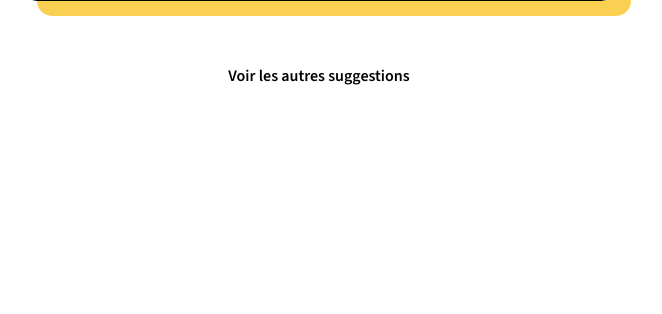
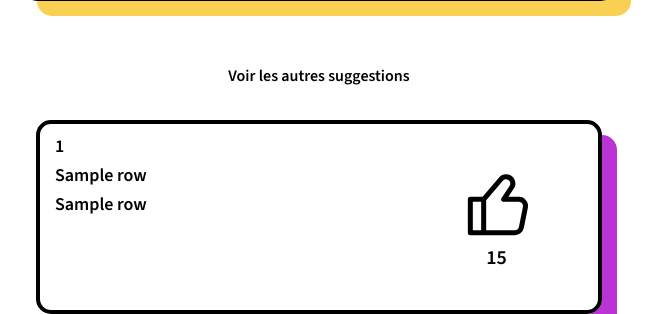
Before and after one commit to YoussefSNK/Epsi-Matos, a Flask app: template templates/suggestions.html in a window 1280 px wide. Shown: the part 690-1004 px from the top of the page, without its empty margins (321-983 px from the left). Before the commit the page ends 775 px from the top, so only its background shows below. Run offline with Flask 3, Linux system fonts and the light colour scheme; the template is opened without the code that fills it: most values are stand-ins (such as "Sample title", 1, 10 or a date in 2020); some libraries are stand-ins or nearby versions.

Commit message:
Show every suggestion + CSS changes

```diff
--- a/__init__.py
+++ b/__init__.py
@@ -77,7 +77,7 @@ def ReadBDD():
         data = cursor.fetchall()
         conn.close()
 
-        return render_template('read_data.html', data=data)
+        return render_template('home.html', data=data)
     else:
         return redirect('/sign_in')
 
@@ -135,9 +135,38 @@ def formulaire_signalement():
 @app.route('/booking', methods=['GET'])
 def formulaire_reservation():
     if 'authentifie' in session and session['authentifie']:
-        return render_template('bookings.html')
+        return render_template('reservation.html')
     else:
         return redirect('/')
 
+
+
+@app.route('/suggestion', methods=['POST'])
+def upload_suggestion():
+    nom_materiel = request.form['nom_materiel']
+    nombre_materiel = request.form['nombre_materiel']
+    description_materiel = request.form['description_materiel']
+    conn = sqlite3.connect('database/database.db')
+    cursor = conn.cursor()
+    cursor.execute('INSERT INTO suggestion (titre, quantite, description) VALUES (?,?,?);', (nom_materiel, nombre_materiel, description_materiel))
+    conn.commit()
+    cursor.close
+    conn.close()
+    return redirect('/')
+
+@app.route('/suggestion', methods=['GET'])
+def read_bdd_sugg():
+    if 'authentifie' in session and session['authentifie']:
+        conn = sqlite3.connect('database/database.db')
+        cursor = conn.cursor()
+        cursor.execute('SELECT titre, quantite, description FROM suggestion')
+        data = cursor.fetchall()
+        print(data)
+        conn.close()
+
+        return render_template('suggestions.html', data=data)
+    else:
+        return redirect('/sign_in')
+
 if __name__ == '__main__':
     app.run(debug=True)
--- a/database/schema.sql
+++ b/database/schema.sql
@@ -25,11 +25,10 @@ CREATE TABLE materiel(
 
 DROP TABLE IF EXISTS suggestion;
 CREATE TABLE suggestion(
-   id INT,
+   id INTEGER PRIMARY KEY AUTOINCREMENT,
    titre VARCHAR(50) NOT NULL,
    quantite INT NOT NULL,
-   description VARCHAR(180),
-   PRIMARY KEY(id)
+   description VARCHAR(180)
 );
 
 DROP TABLE IF EXISTS jaime;
@@ -52,6 +51,7 @@ CREATE TABLE reservation(
     FOREIGN KEY (id_user) REFERENCES user(id),
     FOREIGN KEY (id_materiel) REFERENCES materiel(id)
 );DROP TABLE IF EXISTS reservation;
+
 CREATE TABLE reservation(
     id INTEGER PRIMARY KEY AUTOINCREMENT,
     date_emprunt TEXT NOT NULL,
--- a/static/css/suggestions.css
+++ b/static/css/suggestions.css
@@ -106,3 +106,62 @@ textarea {
     border-width: 2px;
     cursor: pointer
 }
+
+
+/** Les autres suggestions **/
+
+#les_autres_suggestions {
+    max-width: 1800px;
+    display: flex;
+    flex-direction: row;
+    flex-wrap: wrap;
+    justify-content: start;
+    column-gap: 40px;
+    row-gap: 80px;
+}
+
+#suggestion {
+    width: 528px;
+    max-height: 194px;
+    border: solid 4px #000;
+    border-radius: 15px;
+    box-shadow: 15px 15px var(--light-purple);
+    padding: 11.5px 15px;
+    display: flex;
+    flex-direction: row;
+    flex-wrap: nowrap;
+}
+
+#like_suggestion {
+    height: 163px;
+    width: 50%;
+    display: flex;
+    flex-direction: column;
+    align-items: center;
+    justify-content: center;
+    font-size: 20px;
+}
+
+#description_suggestion {
+    height: 163px;
+    min-width: 355px;
+    display: flex;
+    flex-direction: column;
+    flex-wrap: wrap;
+    align-items: start;
+    justify-content: start;
+}
+
+.description {
+    height: 29px;
+    min-width: 246px;
+    margin: 0px;
+    font-size: 18px;
+}
+
+#description {
+    height: 105px;
+    min-width: 355px;
+    margin: 0px;
+    font-size: 18px;
+}
--- a/templates/suggestions.html
+++ b/templates/suggestions.html
@@ -40,6 +40,23 @@
             <p>Voir les autres suggestions</p>
             <img src="">
         </div>
+        <div id="les_autres_suggestions">
+
+            {% for row in data %}
+            <div id="suggestion">
+                <div id="description_suggestion">
+                    <p class="description">{{ row[0] }}</p>
+                    <p class="description">{{ row[1] }}</p>
+                    <p id="description">{{ row[2] }}</p>
+                </div>
+                <div id="like_suggestion">
+                    <img src="../static/assets/like-svgrepo-com.svg" height="80px" width="80px">
+                    <p style="margin:0px;">15</p>
+                </div>
+            </div>
+            {% endfor %}
+        </div>
+
     </main>
 </body>
 
```
Also changed, not shown: database/database.db, static/assets/a.png (added), static/assets/like-svgrepo-com.svg (added).
